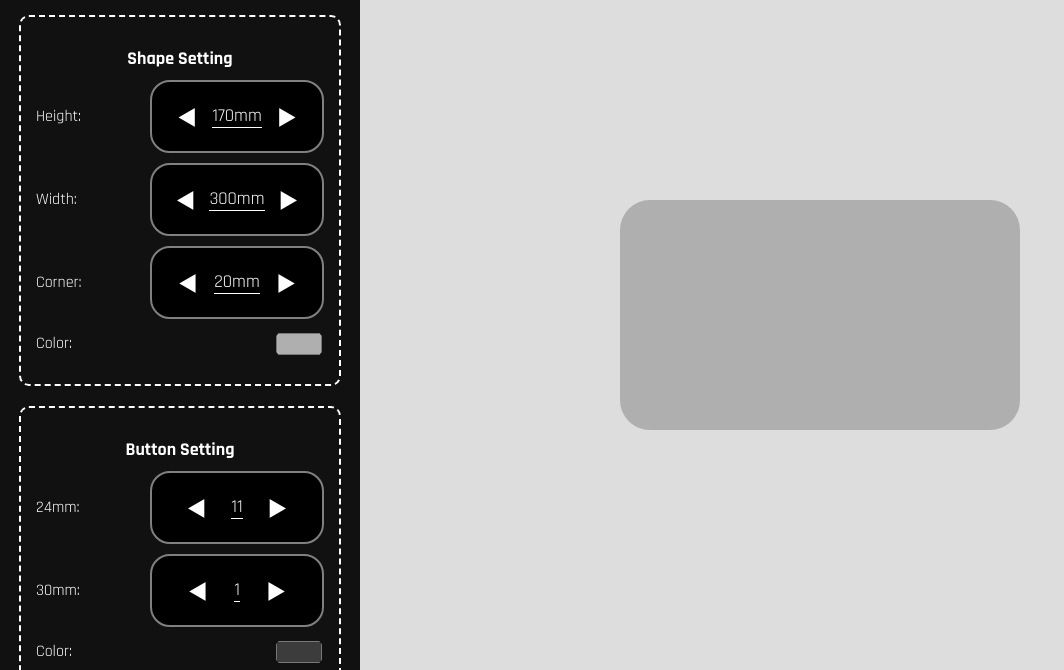
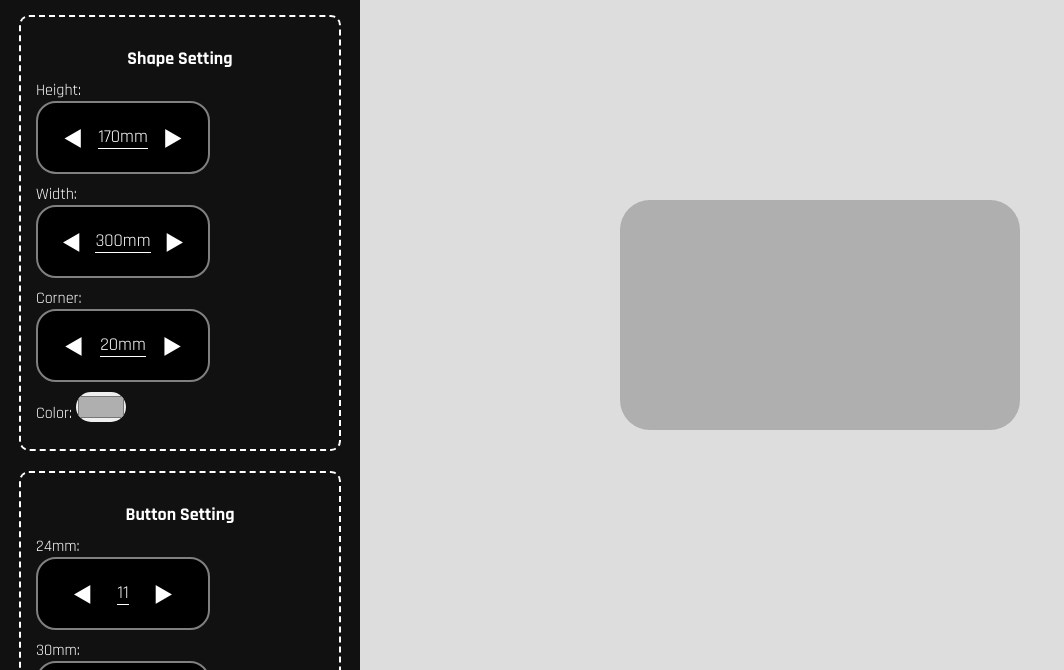
Before and after one commit to SoreiruFactory/MyConEditor, a plain HTML site: page index.html in a window 1280 px wide. Shown: the part 85-755 px from the top of the page, without its empty margins (0-1064 px from the left). Drawn offline with Linux system fonts and the light colour scheme.

Commit message:
Update style.css

```diff
--- a/style.css
+++ b/style.css
@@ -43,22 +43,38 @@ h2 {
 }
 
 label {
+    display: block;
+    font-size: 16px;
+    margin: 10px 0;
+}
+
+.input-box {
     display: flex;
     align-items: center;
-    font-size: 16px;
-    margin: 10px 0;
     justify-content: space-between;
+    width: 150px;
+    padding: 5px 10px;
+    border: 2px solid gray;
+    border-radius: 20px;
+    background: black;
+    color: white;
+    font-size: 18px;
+    cursor: pointer;
 }
 
-input {
-    width: 70px;
-    padding: 5px;
-    background: transparent;
+.input-box button {
+    background: none;
+    border: none;
     color: white;
-    border: none;
+    font-size: 20px;
+    cursor: pointer;
+}
+
+.input-box span {
+    flex: 1;
+    text-align: center;
     font-size: 18px;
-    text-align: center;
-    font-weight: bold;
+    border-bottom: 1px solid white;
 }
 
 input[type="color"] {
@@ -87,7 +103,6 @@ button:hover {
     color: #111;
 }
 
-/* 右側のコントローラーエリアを大きく */
 .editor {
     flex: 1;
     display: flex;
@@ -97,7 +112,7 @@ button:hover {
 }
 
 .controller {
-    width: 400px;  /* サイズを大きく */
+    width: 400px;
     height: 230px;
     background-color: #afafaf;
     border-radius: 30px;
@@ -108,35 +123,3 @@ button:hover {
     position: absolute;
     border-radius: 50%;
 }
-/* スタイリッシュな数値入力ボックス */
-.input-box {
-    display: flex;
-    align-items: center;
-    justify-content: space-between;
-    width: 150px;
-    padding: 5px 10px;
-    border: 2px solid gray;
-    border-radius: 20px;
-    background: black;
-    color: white;
-    font-size: 18px;
-    cursor: pointer;
-    position: relative;
-}
-
-/* 矢印ボタン */
-.input-box button {
-    background: none;
-    border: none;
-    color: white;
-    font-size: 20px;
-    cursor: pointer;
-}
-
-/* 数値表示 */
-.input-box span {
-    flex: 1;
-    text-align: center;
-    font-size: 18px;
-    border-bottom: 1px solid white;
-}
```
